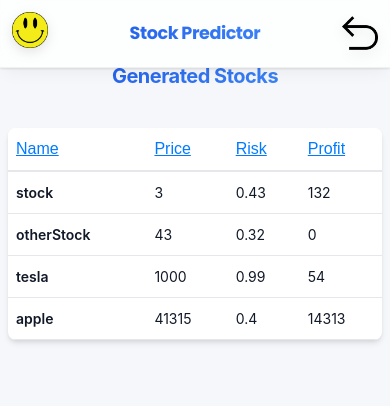
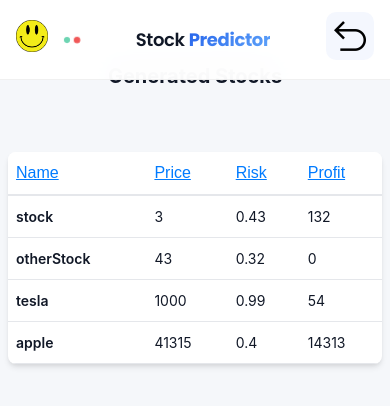
Before and after one commit to DevoutSomething/StockPrediction, a React (Vite) app in the folder frontend/: page /stocks in a window 390 px wide. Shown: the top 406 px of the page. Built offline with nearby package versions, Linux system fonts and the light colour scheme.

Commit message:
Updated Home page, updated header

```diff
--- a/frontend/src/components/Header.jsx
+++ b/frontend/src/components/Header.jsx
@@ -1,21 +1,28 @@
-import Logo from "./Logo";
-import "./Styles/Header.css";
-import { Link } from "react-router-dom";
+import Logo from "./Logo"
+import "./Styles/Header.css"
 
 const Header = ({ backButton = false }) => {
   return (
-    <div className="header">
+    <header className="header">
       <div className="header-content">
         <div className="logo-container">
           <Logo className="logo" route="/" />
+          <div className="market-indicator">
+            <span className="indicator up"></span>
+            <span className="indicator down"></span>
+          </div>
         </div>
-        <h1>Stock Predictor</h1>
+        <h1 className="header-title">
+          Stock<span>Predictor</span>
+        </h1>
         {backButton && (
-          <Logo logoSrc="/images/retry.png" className="back" route="/params" />
+          <div className="back-button-container">
+            <Logo logoSrc="/images/retry.png" className="back" route="/params" />
+          </div>
         )}
       </div>
-    </div>
-  );
-};
+    </header>
+  )
+}
 
-export default Header;
+export default Header
--- a/frontend/src/components/Styles/body.css
+++ b/frontend/src/components/Styles/body.css
@@ -33,7 +33,7 @@ body {
 .section-title h1 {
   font-size: 2.2rem;
   color: #2c3e50;
-  margin-bottom: 125px;
+  margin-bottom: 15px;
   margin-top: 45px;
   font-weight: 600;
 }
@@ -52,7 +52,7 @@ body {
   border: none;
   box-shadow: 0 5px 15px rgba(0, 0, 0, 0.05);
   padding: 30px;
-  margin-top: 125px;
+  margin-top: 80px;
   margin-bottom: 40px;
   transition: transform 0.3s ease, box-shadow 0.3s ease;
 }
--- a/frontend/src/components/Styles/header.css
+++ b/frontend/src/components/Styles/header.css
@@ -1,190 +1,206 @@
-/* Modern header styling */
+/* Modern and Clean Stock App Header Styling */
+:root {
+  --primary: #2563eb;
+  --success: #10b981;
+  --danger: #ef4444;
+  --background: #ffffff;
+  --text: #111827;
+  --text-secondary: #6b7280;
+  --surface: rgba(255, 255, 255, 0.95);
+}
+
 .header {
-  background: rgba(255, 255, 255, 0.8); /* Light background with transparency */
-  backdrop-filter: blur(10px);
-  -webkit-backdrop-filter: blur(10px);
-  color: #1a1a1a;
-  padding: 0;
+  background: var(--surface);
+  backdrop-filter: blur(20px);
+  -webkit-backdrop-filter: blur(20px);
   position: fixed;
   top: 0;
   left: 0;
   width: 100%;
   z-index: 1000;
-  box-shadow: 0 1px 2px rgba(0, 0, 0, 0.1), 0 8px 16px -4px rgba(0, 0, 0, 0.05);
-  transition: all 0.3s cubic-bezier(0.4, 0, 0.2, 1);
-  border-bottom: 1px solid rgba(0, 0, 0, 0.05);
+  border-bottom: 1px solid rgba(0, 0, 0, 0.06);
 }
 
 .header-content {
   display: flex;
   align-items: center;
-  justify-content: space-between; /* Ensures logo and back button are positioned */
+  justify-content: space-between;
   max-width: 1200px;
   margin: 0 auto;
   padding: 16px 24px;
   position: relative;
 }
 
+.logo-container {
+  display: flex;
+  align-items: center;
+  gap: 12px;
+}
+
 .logo {
-  max-width: 42px;
-  height: auto;
-  transition: all 0.3s cubic-bezier(0.4, 0, 0.2, 1);
-  filter: drop-shadow(0 4px 6px rgba(0, 0, 0, 0.1));
+  width: 38px;
+  height: 38px;
+  object-fit: contain;
+  transition: transform 0.2s ease;
 }
 
 .logo:hover {
-  transform: scale(1.05) translateY(-2px);
-  filter: drop-shadow(0 8px 12px rgba(0, 0, 0, 0.15));
+  transform: translateY(-1px);
 }
 
-.logo-container {
+/* Modern market indicator dots */
+.market-indicator {
   display: flex;
-  align-items: center;
-  justify-content: flex-start;
-  flex-grow: 1;
+  gap: 6px;
+  padding-left: 4px;
 }
 
-h1 {
-  position: absolute;
-  left: 50%;
-  transform: translateX(-50%);
-  margin: 0;
-  font-size: 1.5rem;
-  font-weight: 700;
-  letter-spacing: -0.025em;
-  background: linear-gradient(135deg, #2563eb, #3b82f6);
-  -webkit-background-clip: text;
-  -webkit-text-fill-color: transparent;
-  background-clip: text;
-  text-fill-color: transparent;
+.indicator {
+  width: 8px;
+  height: 8px;
+  border-radius: 50%;
+  transition: opacity 0.3s ease;
 }
 
-.main-nav {
+.indicator.up {
+  background: var(--success);
+  animation: pulse 2s infinite;
+}
+
+.indicator.down {
+  background: var(--danger);
+  animation: pulse 2s infinite 1s;
+}
+
+@keyframes pulse {
+  0% {
+    opacity: 0.5;
+    transform: scale(1);
+  }
+  50% {
+    opacity: 1;
+    transform: scale(1.1);
+  }
+  100% {
+    opacity: 0.5;
+    transform: scale(1);
+  }
+}
+
+.header-title {
+  font-size: 1.5rem;
+  font-weight: 600;
+  color: var(--text);
+  margin: 0;
+  letter-spacing: -0.02em;
   display: flex;
-  gap: 24px;
+  gap: 4px;
   align-items: center;
 }
 
-.nav-link {
-  color: #4b5563;
-  text-decoration: none;
-  font-size: 0.95rem;
-  font-weight: 500;
-  padding: 6px 0;
-  position: relative;
-  transition: all 0.3s ease;
+.header-title span {
+  background: linear-gradient(135deg, var(--primary), #60a5fa);
+  -webkit-background-clip: text;
+  background-clip: text;
+  -webkit-text-fill-color: transparent;
+  font-weight: 700;
 }
 
-.nav-link:hover {
-  color: #2563eb;
+.back-button-container {
+  display: flex;
+  align-items: center;
 }
 
-.nav-link::after {
-  content: "";
-  position: absolute;
-  width: 0;
-  height: 2px;
-  bottom: -2px;
-  left: 0;
-  background: linear-gradient(135deg, #2563eb, #3b82f6);
-  transition: width 0.3s cubic-bezier(0.4, 0, 0.2, 1);
-  border-radius: 2px;
-}
-
-.nav-link:hover::after {
-  width: 100%;
-}
-
-/* Back button styling */
 .back {
-  max-width: 42px;
-  height: auto;
-  transition: all 0.3s cubic-bezier(0.4, 0, 0.2, 1);
-  position: absolute;
-  right: 24px;
-  top: 50%;
-  transform: translateY(-50%);
-  filter: drop-shadow(0 4px 6px rgba(0, 0, 0, 0.1));
+  width: 38px;
+  height: 38px;
+  padding: 8px;
+  border-radius: 10px;
+  transition: all 0.2s ease;
+  background: rgba(37, 99, 235, 0.05);
 }
 
 .back:hover {
-  transform: translateY(-50%) scale(1.05) rotate(-10deg);
-  filter: drop-shadow(0 8px 12px rgba(0, 0, 0, 0.15));
+  transform: translateY(-1px);
+  background: rgba(37, 99, 235, 0.1);
 }
 
-/* Dark mode support */
+/* Dark mode */
 @media (prefers-color-scheme: dark) {
+  :root {
+    --background: #0f172a;
+    --text: #f1f5f9;
+    --text-secondary: #94a3b8;
+    --surface: rgba(15, 23, 42, 0.95);
+  }
+
   .header {
-    background: rgba(17, 24, 39, 0.8);
     border-bottom: 1px solid rgba(255, 255, 255, 0.05);
   }
 
-  h1 {
-    background: linear-gradient(135deg, #60a5fa, #93c5fd);
-    -webkit-background-clip: text;
-    background-clip: text;
+  .back {
+    background: rgba(255, 255, 255, 0.05);
   }
 
-  .nav-link {
-    color: #9ca3af;
-  }
-
-  .nav-link:hover {
-    color: #60a5fa;
-  }
-
-  .nav-link::after {
-    background: linear-gradient(135deg, #60a5fa, #93c5fd);
+  .back:hover {
+    background: rgba(255, 255, 255, 0.1);
   }
 }
 
 /* Responsive design */
 @media (max-width: 768px) {
   .header-content {
-    padding: 12px 16px;
+    padding: 14px 20px;
+  }
+
+  .header-title {
+    font-size: 1.25rem;
   }
 
   .logo,
   .back {
-    max-width: 36px;
-  }
-
-  h1 {
-    font-size: 1.25rem;
-  }
-
-  .main-nav {
-    gap: 16px;
+    width: 34px;
+    height: 34px;
   }
 }
 
 @media (max-width: 480px) {
   .header-content {
-    justify-content: center;
-    padding: 12px;
+    padding: 12px 16px;
   }
 
-  .back {
-    right: 12px;
+  .header-title {
+    font-size: 1.125rem;
   }
 
-  h1 {
-    font-size: 1.1rem;
+  .logo,
+  .back {
+    width: 32px;
+    height: 32px;
+  }
+
+  .market-indicator {
+    gap: 4px;
+  }
+
+  .indicator {
+    width: 6px;
+    height: 6px;
   }
 }
 
-/* Animation for header appearance */
-@keyframes headerSlideDown {
+/* Smooth appearance animation */
+@keyframes headerAppear {
   from {
-    transform: translateY(-100%);
     opacity: 0;
+    transform: translateY(-10px);
   }
   to {
+    opacity: 1;
     transform: translateY(0);
-    opacity: 1;
   }
 }
 
 .header {
-  animation: headerSlideDown 0.5s cubic-bezier(0.4, 0, 0.2, 1);
+  animation: headerAppear 0.3s ease-out forwards;
 }
```
